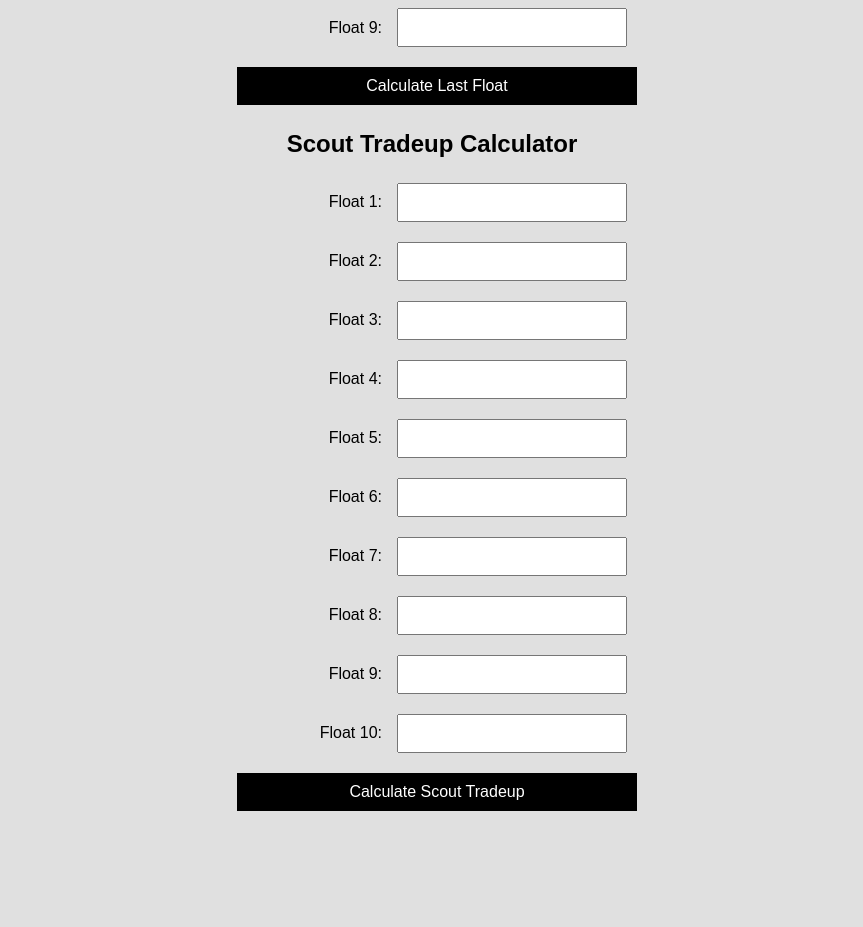
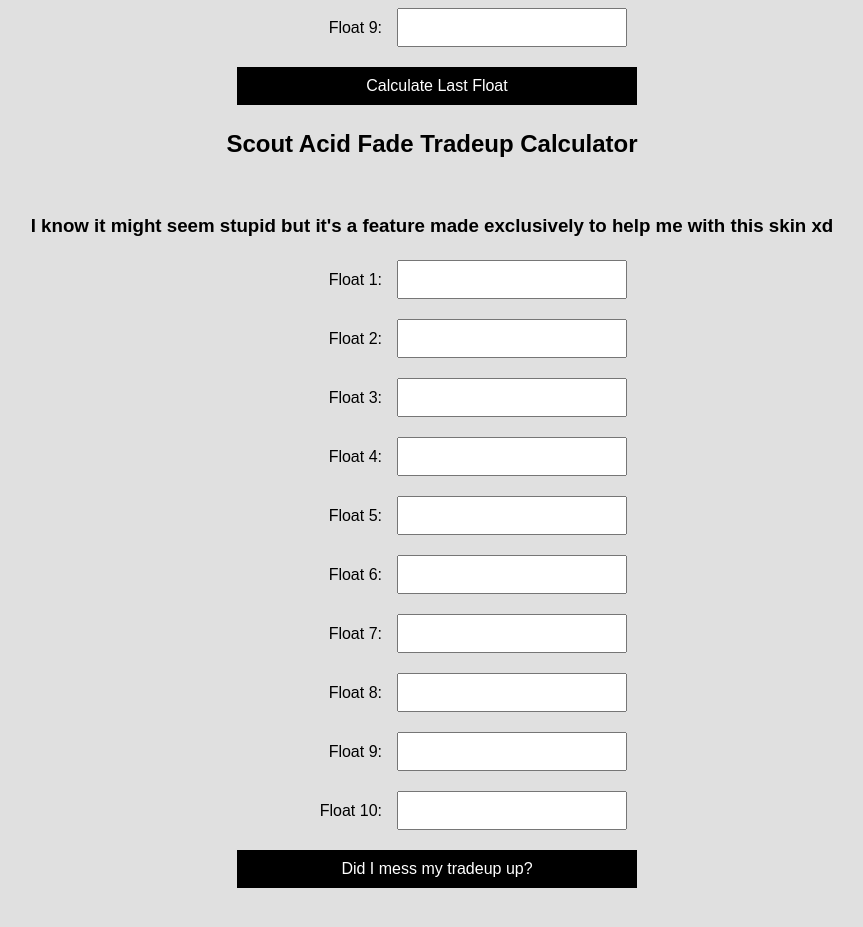
Before and after one commit to LeonCwiklinski/CS2-float-crafting-helper, a plain HTML site: page index.html in a window 1280 px wide. Shown: the part 1078-2005 px from the top of the page, without its empty margins (208-1071 px from the left). Before the commit the page ends 1968 px from the top, so only its background shows below. Drawn offline with Linux system fonts and the light colour scheme.

Commit message:
Update index.html

```diff
--- a/index.html
+++ b/index.html
@@ -73,7 +73,9 @@
     <p id="skinResult"></p>
 
     <!-- New Functionality -->
-    <h2>Scout Tradeup Calculator</h2>
+    <h2>Scout Acid Fade Tradeup Calculator</h2>
+    <br>
+    <h3>I know it might seem stupid but it's a feature made exclusively to help me with this skin xd</h3>
     <form id="scout-form">
         <div class="form-group">
             <label for="scout-float-1">Float 1:</label>
@@ -115,7 +117,7 @@
             <label for="scout-float-10">Float 10:</label>
             <input type="text" id="scout-float-10" name="scout-float-10">
         </div>
-        <button type="submit">Calculate Scout Tradeup</button>
+        <button type="submit">Did I mess my tradeup up?</button>
     </form>
     <p id="scoutResult"></p>
 
```
